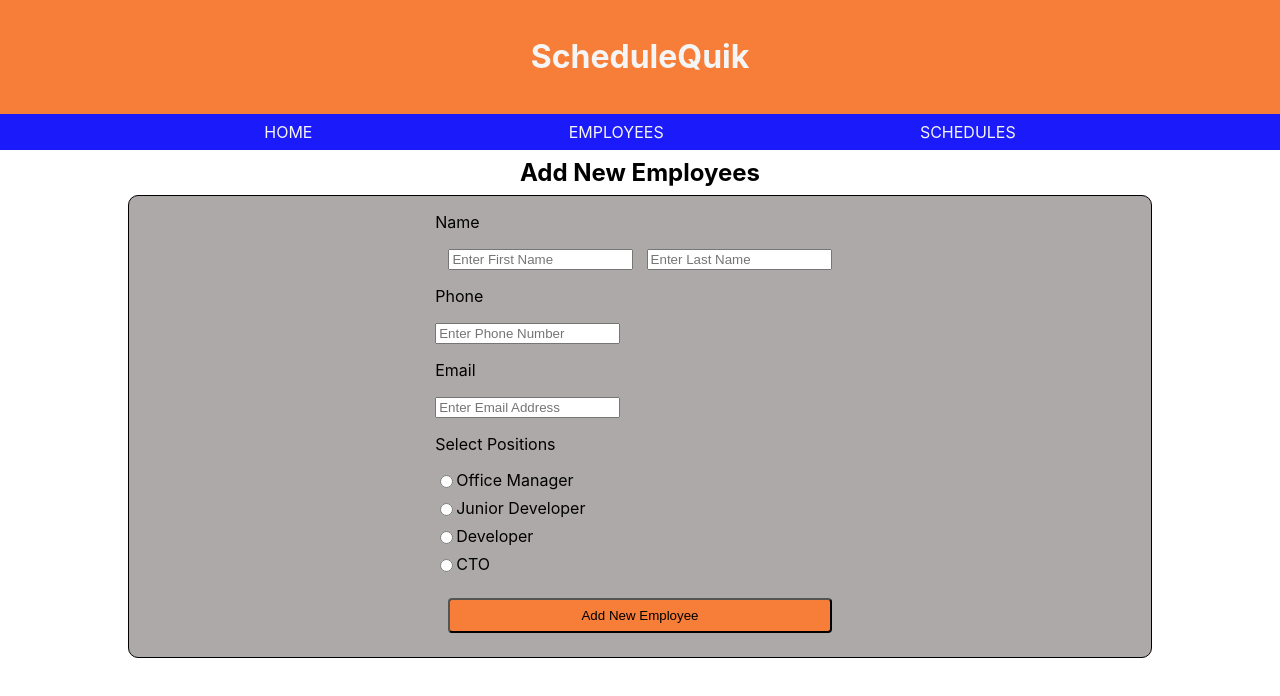
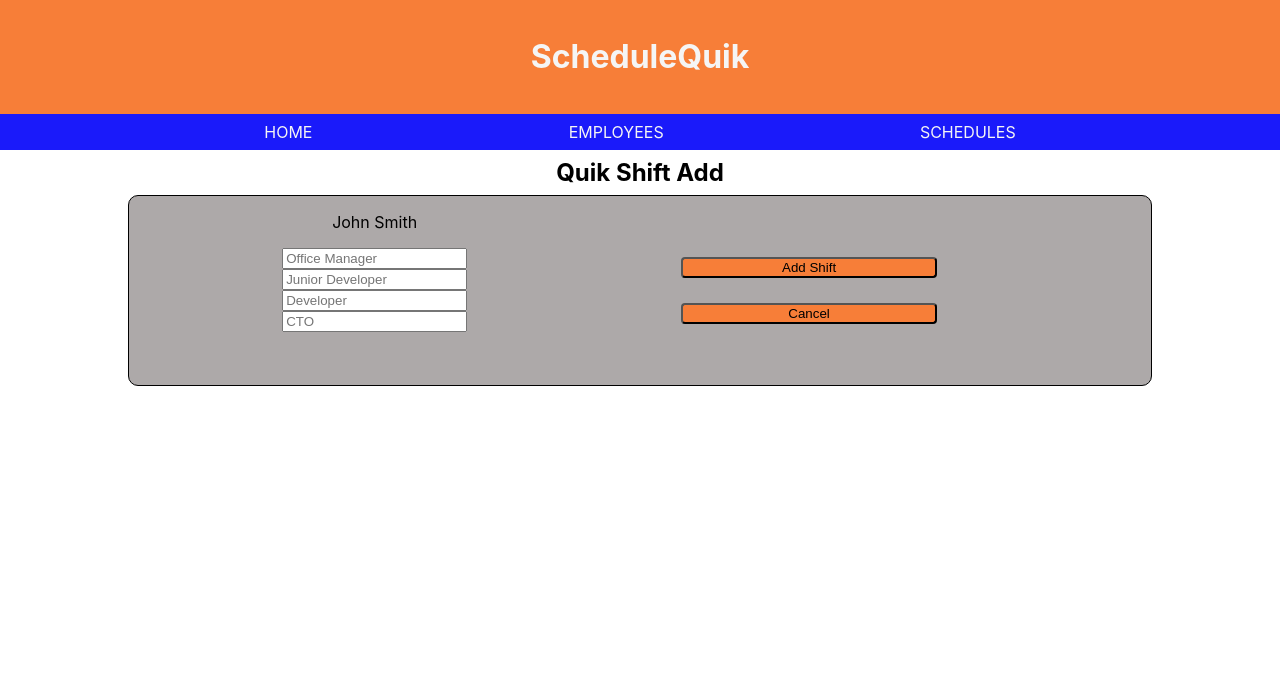
Before and after one commit to StPeteFrank/schedulequik, a React (Create React App) app: page / in a window 1280 px wide. Shown: the top 696 px of the page. Built offline with nearby package versions, Linux system fonts and the light colour scheme.

Commit message:
QuikShiftAdd view created.

```diff
--- a/src/App.js
+++ b/src/App.js
@@ -10,6 +10,7 @@ import DeletePositions from './DeletePositions'
 import AddNewEmployees from './AddNewEmployees'
 import QuikShiftAdd from './QuikShiftAdd'
 import QuikShiftEdit from './QuikShiftEdit'
+import ClearDeleteSchedule from './ClearDeleteSchedule'
 
 class App extends Component {
   render() {
@@ -30,9 +31,10 @@ class App extends Component {
         {/* <AddPositions /> */}
         {/* <EditPositions /> */}
         {/* <DeletePositions /> */}
-        <AddNewEmployees />
-        {/* <QuikShiftAdd /> */}
+        {/* <AddNewEmployees /> */}
+        <QuikShiftAdd />
         {/* <QuikShiftEdit /> */}
+        {/* <ClearDeleteSchedule /> */}
       </div>
     )
   }
--- /dev/null
+++ b/src/ClearDeleteSchedule.js
@@ -0,0 +1,13 @@
+import React, { Component } from 'react'
+
+class ClearDeleteSchedule extends Component {
+  render() {
+    return (
+      <div>
+        <h2>Clear/Delete Schedule</h2>
+      </div>
+    )
+  }
+}
+
+export default ClearDeleteSchedule
--- a/src/QuikShiftAdd.js
+++ b/src/QuikShiftAdd.js
@@ -5,6 +5,22 @@ class QuikShiftAdd extends Component {
     return (
       <div>
         <h2>Quik Shift Add</h2>
+        <div className="QuikShiftAddContainer">
+          <section>
+            <p>John Smith</p>
+            <div className="CurrentPositions">
+              <input type="text" placeholder="Office Manager" />
+              <input type="text" placeholder="Junior Developer" />
+              <input type="text" placeholder="Developer" />
+              <input type="text" placeholder="CTO" />
+            </div>
+          </section>
+
+          <section className="QuikShiftAddButtons">
+            <button>Add Shift</button>
+            <button>Cancel</button>
+          </section>
+        </div>
       </div>
     )
   }
--- a/src/index.css
+++ b/src/index.css
@@ -164,12 +164,13 @@ button {
   border-radius: 4px;
   margin: 1vw;
   background-color: rgb(247, 126, 56);
+  width: 20vw;
 }
 .EditPositionsButtons {
   display: flex;
   align-items: center;
   flex-direction: column;
-  margin-top: 6vh;
+  margin: 6vh;
 }
 .DeletePositionContainer {
   border: 1px solid black;
@@ -239,3 +240,24 @@ button {
   padding: 1vh;
   width: 30vw;
 }
+.QuikShiftAddContainer {
+  border: 1px solid black;
+  border-radius: 10px;
+  display: flex;
+  justify-content: space-evenly;
+  background-color: rgb(173, 169, 169);
+  margin-left: 10vw;
+  margin-right: 10vw;
+}
+.QuikShiftAddContainer button {
+  border-radius: 4px;
+  margin: 1vw;
+  background-color: rgb(247, 126, 56);
+  width: 20vw;
+}
+.QuikShiftAddButtons {
+  display: flex;
+  align-items: center;
+  flex-direction: column;
+  margin: 6vh;
+}
```
